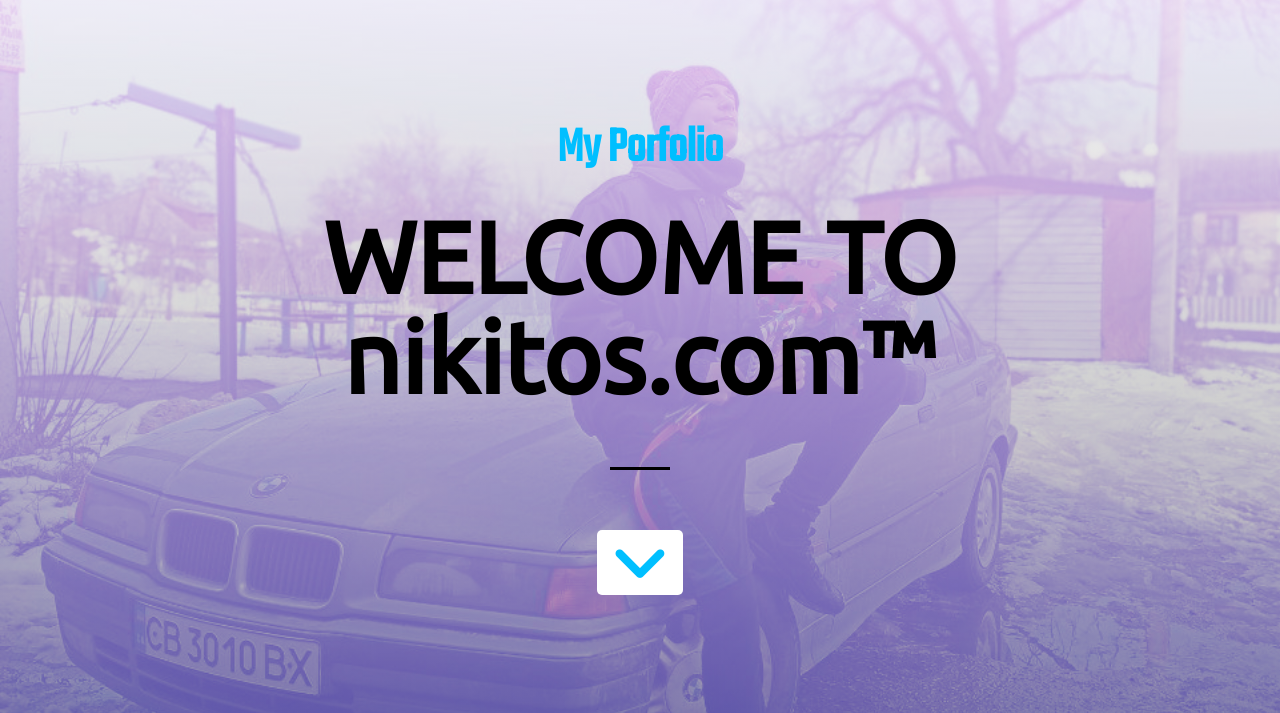
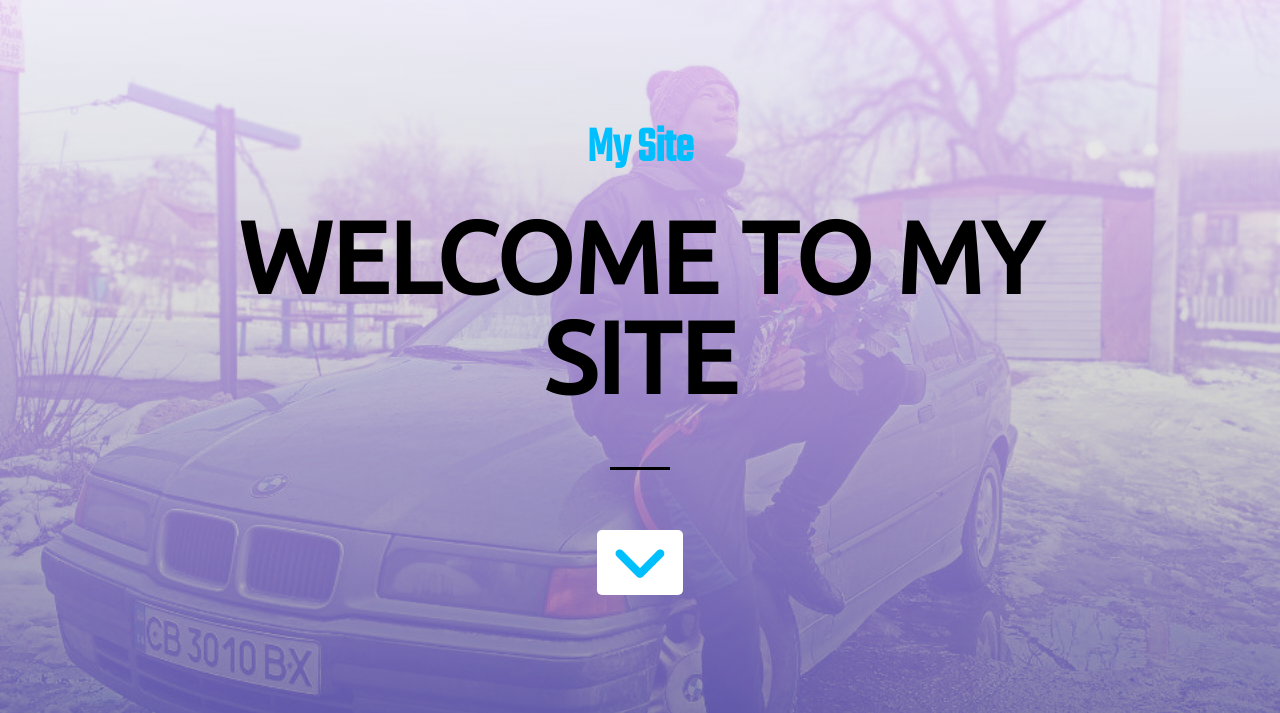
Before and after one commit to nikitakh03/main_about_me, a plain HTML site: page index.html in a window 1280 px wide. Shown: the part 87-800 px from the top of the page. Drawn offline with Linux system fonts and the light colour scheme.

Commit message:
New changes in index.html

```diff
--- a/index.html
+++ b/index.html
@@ -39,8 +39,8 @@
  	<div class="intro">
   	<div class="container">
      <div class="intro__inner">
-      <h2 class="intro__suptitle">My Porfolio</h2>
-    	<h1 class="intro__title">WELCOME TO nikitos.com™</h1>
+      <h2 class="intro__suptitle">My Site</h2>
+    	<h1 class="intro__title">WELCOME TO MY SITE</h1>
 
     	<a class="under__fa btn" href="#under"><i class="fas fa-angle-down"></i></a>
      </div>
```
